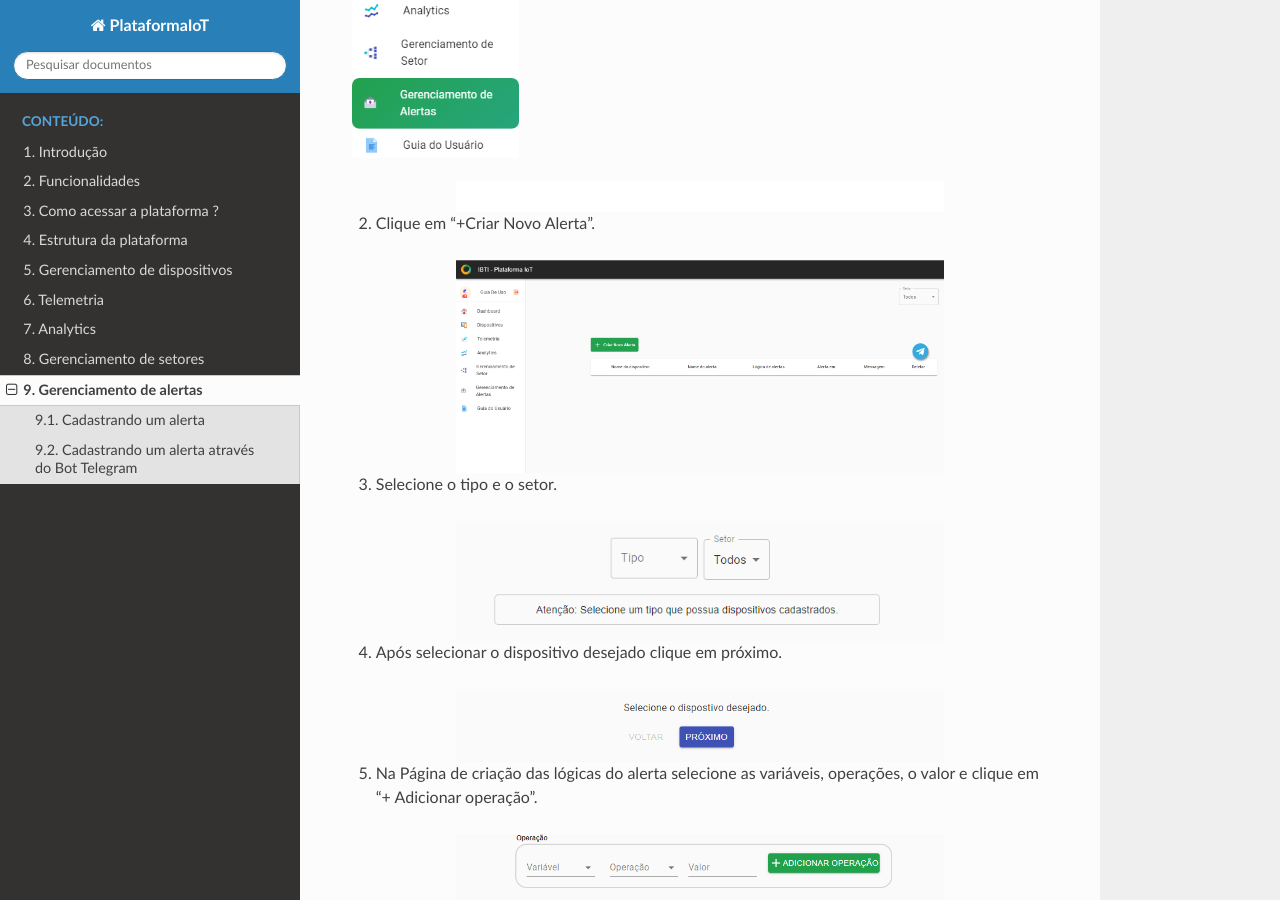
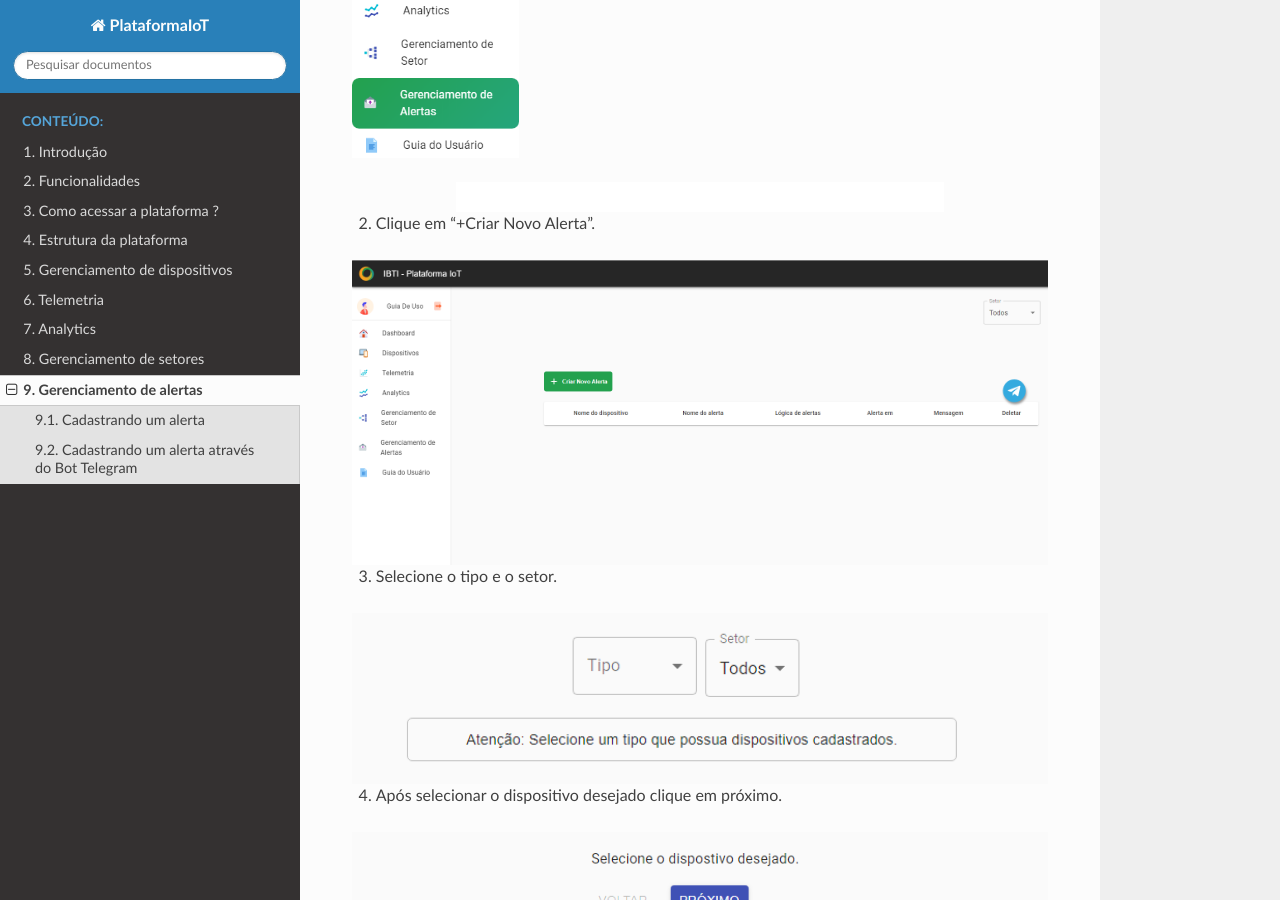
Before and after one commit to DevWanderson/Plataforma-Iot, a Sphinx documentation site: the page built from docs/gerenciamento-de-alertas.rst, in a window 1280 px wide and 900 px high, scrolled down 725 px. Built offline with Sphinx 7.4.7 and the Read the Docs theme 2.0.0, drawn with Linux system fonts in a browser that asks for light colours.

Commit message:
Ajustes nas imagens

```diff
--- a/docs/gerenciamento-de-alertas.rst
+++ b/docs/gerenciamento-de-alertas.rst
@@ -22,68 +22,68 @@ Cadastrando um alerta
 02. Clique em “+Criar Novo Alerta”.
 
 .. figure:: images/v33.png
-    :width: 70%
+    :width: 100%
     :align: center
 
 03. Selecione o tipo e o setor.
 
 .. figure:: images/v34.png
-    :width: 70%
+    :width: 100%
     :align: center
 
 04. Após selecionar o dispositivo desejado clique em próximo.
 
 .. figure:: images/v35.png
-    :width: 70%
+    :width: 100%
     :align: center
 
 05. Na Página de criação das lógicas do alerta selecione as variáveis, operações, o valor   e clique em “+ Adicionar operação”.
 
 .. figure:: images/v36.png
-    :width: 70%
+    :width: 100%
     :align: center
 
 Todas as operações lógicas dos alertas são exibidas na lista de operações, além de exibir as operações também é possível excluí-las.
 
 .. figure:: images/v37.png
-    :width: 70%
+    :width: 100%
     :align: center
 
 06. Após ter adicionado as operações necessárias  e criado a lógica do alerta clique em próximo.
 
 .. figure:: images/v38.png
-    :width: 70%
+    :width: 100%
     :align: center
 
 07. Criando o corpo do alerta. A criação do corpo do alerta exigirá informações como o nome do alerta, o intervalo de tempo, o e-mail que receberá os alertas e a mensagem de alerta. Essa etapa é bem simples, basta apenas preencher os campos conforme o exemplo abaixo.
 
 .. figure:: images/v39.png
-    :width: 70%
+    :width: 100%
     :align: center
 
 08. Após a inserção das informações do corpo de alerta clique em "próximo ”.
 
 .. figure:: images/v40.png
-    :width: 70%
+    :width: 100%
     :align: center
 
 
 09. Confirme os dados e finalize o cadastro clicando no botão “finalizar”.
 
 .. figure:: images/v41.png
-    :width: 70%
+    :width: 100%
     :align: center
 
 10. Deletando um alerta. Para excluir um alerta vá até o gerenciamento de alertas através do menu lateral e clique no botão de exclusão que possui o ícone de uma lixeira.
 
 .. figure:: images/v42.png
-    :width: 70%
+    :width: 100%
     :align: center
 
 11. Após clicar no botão de exclusão do alerta uma mensagem de confirmação será exibida basta clicar no botão “confirmar”.
 
 .. figure:: images/v43.png
-    :width: 70%
+    :width: 100%
     :align: center
 
 
@@ -103,53 +103,53 @@ Cadastrando um alerta através do Bot Telegram
 02. clique no botão com o ícone do telegram.
 
 .. figure:: images/v44.png
-    :width: 70%
+    :width: 100%
     :align: center
 
 03. Abra o aplicativo do telegram no seu smartphone ou o telegram desktop e siga os passos conforme a imagem abaixo.
 
 .. figure:: images/v45.png
-    :width: 70%
+    :width: 100%
     :align: center
 
 04. No app do telegram pressione a lupa que está no canto superior direito da tela ou no caso do telegram desktop à esquerda na parte superior clique em pesquisar e procure pelo bot digitando PlataformaIoT ou @PlataformaIoTIBTIbot.
 
 .. figure:: images/v46.png
-    :width: 70%
+    :width: 100%
     :align: center
 
 05. selecione o bot clicando em  “PlataformaIoT”.
 
 .. figure:: images/v47.png
-    :width: 70%
+    :width: 100%
     :align: center
 
 06. Pressione o botão “Começar” e o bot explicará o que você tem que fazer para usá-lo corretamente.
 
 .. figure:: images/v48.png
-    :width: 70%
+    :width: 100%
     :align: center
 
 07. O bot pedirá para digitar o e-mail que deve ser o mesmo utilizado na plataforma.
 
 .. figure:: images/v49.png
-    :width: 70%
+    :width: 100%
     :align: center
 
 08. Após ter digitado o e-mail digite a mesma senha utilizada no login da plataforma.
 
 .. figure:: images/v50.png
-    :width: 70%
+    :width: 100%
     :align: center
 
 09. Depois de ter informado corretamente o login e senha, o bot do telegrama retornará a uma mensagem de sucesso e o recebimento de alertas pelo telegrama estará funcionando.
 
 .. figure:: images/v51.png
-    :width: 70%
+    :width: 100%
     :align: center
 
 10. Para desconectar-se basta apenas digitar o comando /logout.
 
 .. figure:: images/v52.png
-    :width: 70%
+    :width: 100%
     :align: center
--- a/docs/gerenciamento-de-setores.rst
+++ b/docs/gerenciamento-de-setores.rst
@@ -19,7 +19,7 @@ Cadastrando um setor
 02. Na tela de gerenciamento preencha o campo setor e clique em "+Cadastrar Setor” para cadastrar um novo setor
 
 .. figure:: images/v28.png
-    :width: 1000%
+    :width: 100%
     :align: center
 
 03. Excluindo um setor. Vá até o gerenciamento de setores através do menu lateral e clique no botão de exclusão que possui o ícone de uma lixeira.
```
Also changed, not shown: 7 other files.
